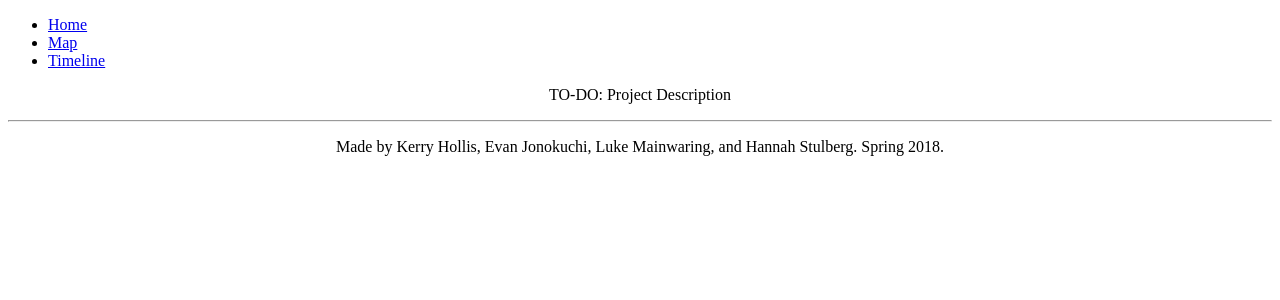
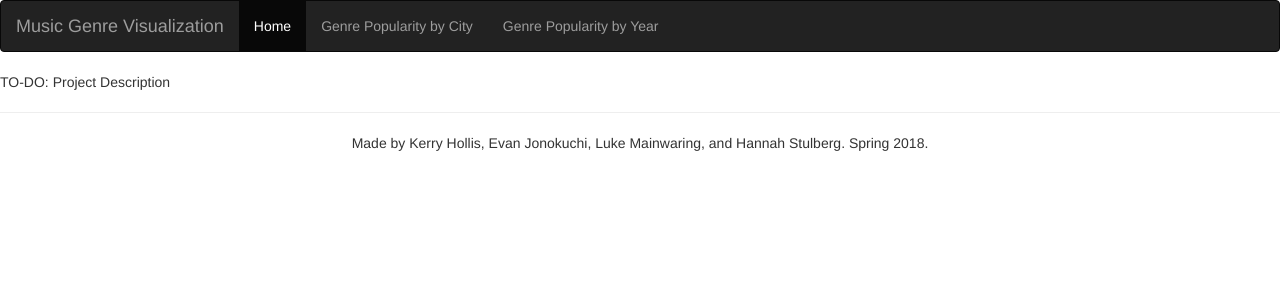
Before and after one commit to LukeMainwaring/MusicGenreViz, a Flask app: page / in a window 1280 px wide. Shown: the top 300 px of the page. Run offline with Flask 2, Linux system fonts and the light colour scheme; some libraries are stand-ins or nearby versions.

Commit message:
added navbar

```diff
--- a/music_jawn_app/templates/base.html
+++ b/music_jawn_app/templates/base.html
@@ -1,17 +1,26 @@
 <!DOCTYPE html>
 <html>
 <head>
-    <link rel="stylesheet" href="{{ url_for('static', filename='css/main.css') }}">
     {% block head %}
-        <title>{% block title %}{{ title }}{% endblock %} | Music Jawn</title>
+        <title>{% block title %}{{ title }}{% endblock %} | Music Genre Visualization</title>
     {% endblock %}
+    <link rel="stylesheet" href="https://maxcdn.bootstrapcdn.com/bootstrap/3.3.7/css/bootstrap.min.css" integrity="sha384-BVYiiSIFeK1dGmJRAkycuHAHRg32OmUcww7on3RYdg4Va+PmSTsz/K68vbdEjh4u" crossorigin="anonymous">
+    <script src="https://ajax.googleapis.com/ajax/libs/jquery/3.1.0/jquery.min.js"></script>
+    <script src="https://maxcdn.bootstrapcdn.com/bootstrap/3.3.7/js/bootstrap.min.js" integrity="sha384-Tc5IQib027qvyjSMfHjOMaLkfuWVxZxUPnCJA7l2mCWNIpG9mGCD8wGNIcPD7Txa" crossorigin="anonymous"></script>
 </head>
 <body>
-    <ul>
-        <li><a href='/'>Home</a></li>
-        <li><a href='/map'>Map</a></li>
-        <li><a href='/timeline'>Timeline</a></li>
-    </ul>
+    <nav class="navbar navbar-inverse navbar-expand-md">
+        <div class="container-fluid">
+            <div class="navbar-header">
+                <a class="navbar-brand" href='/'>Music Genre Visualization</a>
+            </div>
+            <ul class="nav navbar-nav">
+                <li class="active"><a href='/'>Home</a></li>
+                <li><a href='/map'>Genre Popularity by City</a></li>
+                <li><a href='/timeline'>Genre Popularity by Year</a></li>
+            </ul>
+        </div>
+    </nav>
 
     <div id='content'>
         {% block content %}{% endblock %}
```
